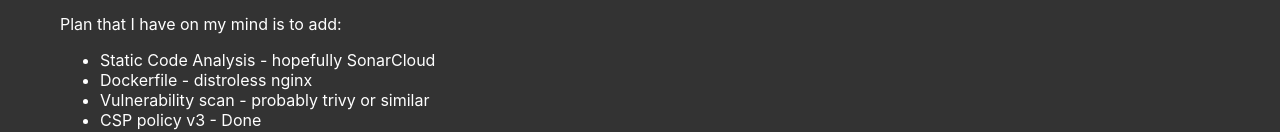
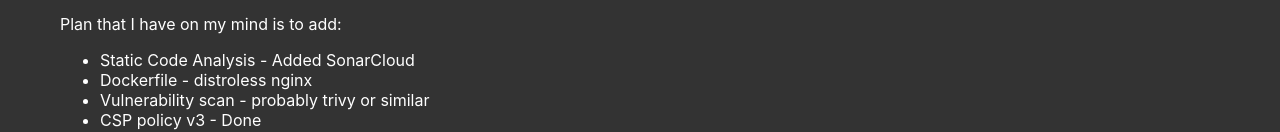
Before and after one commit to subzone/cv, a React (Create React App) app: page /about in a window 1280 px wide. Shown: the part 541-673 px from the top of the page. Built offline with nearby package versions, Linux system fonts and the light colour scheme.

Commit message:
shortened regex and updated txt

```diff
--- a/src/components/About.js
+++ b/src/components/About.js
@@ -49,13 +49,13 @@
             <p>Current status of this playground is, github repo created, code commited, CICD pipeline added to repository. Deployment target is some storage account on Azure, and hopefully this can be my door to FrontEnd development, as to better understand how those guys think about development process itself.</p>
             <p>Plan that I have on my mind is to add:</p>
             <ul>
-               <li>Static Code Analysis - hopefully SonarCloud</li>
+               <li>Static Code Analysis - Added SonarCloud</li>
                <li>Dockerfile - distroless nginx</li>
                <li>Vulnerability scan - probably trivy or similar</li>
                <li>CSP policy v3 - Done</li>
                <li>Blog - Future development</li>
                <li>Mail Newsletter - DevOps topics based</li>
-               <li><Link to="/contact" className="nav=link">ContactForm</Link></li>
+               <li><Link to="/contact" className="nav=link">ContactForm</Link> Feel free to ping an email if you have any questions.</li>
             </ul>
          </div>
         );
--- a/src/components/ContactForm.js
+++ b/src/components/ContactForm.js
@@ -1,9 +1,5 @@
-// import './contact.css';
 import React, { useState } from "react";
-import emailjs from 'emailjs-com';
-import { init } from 'emailjs-com';
-init('Vk9H7QsaxPn_8i1fx');
-
+import emailjs, { init }  from 'emailjs-com';
 
 const ContactForm = () => {
     const [name, setName] = useState('');
@@ -34,7 +30,7 @@
         }
     };
     const isValidEmail = email => {
-        const regex = /^(([^<>()\[\]\\.,;:\s@"]+(\.[^<>()\[\]\\.,;:\s@"]+)*)|(".+"))@((\[[0-9]{1,3}\.[0-9]{1,3}\.[0-9]{1,3}\.[0-9]{1,3}\])|(([a-zA-Z\-0-9]+\.)+[a-zA-Z]{2,}))$/;
+        const regex = /^(([^<>()\[\]\\.,;:\s@"]+(\.[^<>()\[\]\\.,;:\s@"]+)*)|(".+"))@((\[\d{1,3}\.\d{1,3}\.\d{1,3}\.\d{1,3}\])|(([a-zA-Z\-0-9]+\.)+[a-zA-Z]{2,}))$/;
         return regex.test(String(email).toLowerCase());
     };
     return (
```
